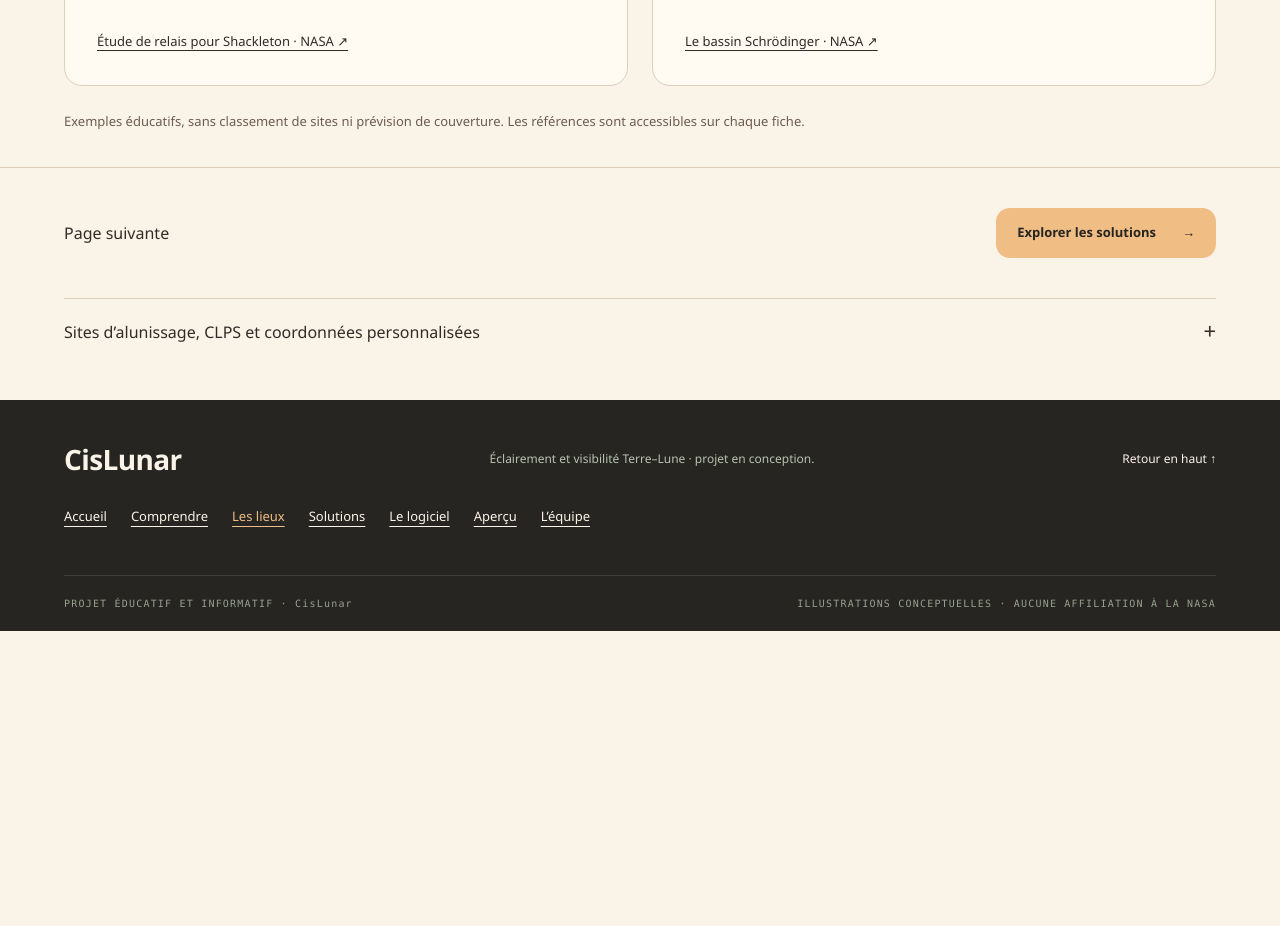
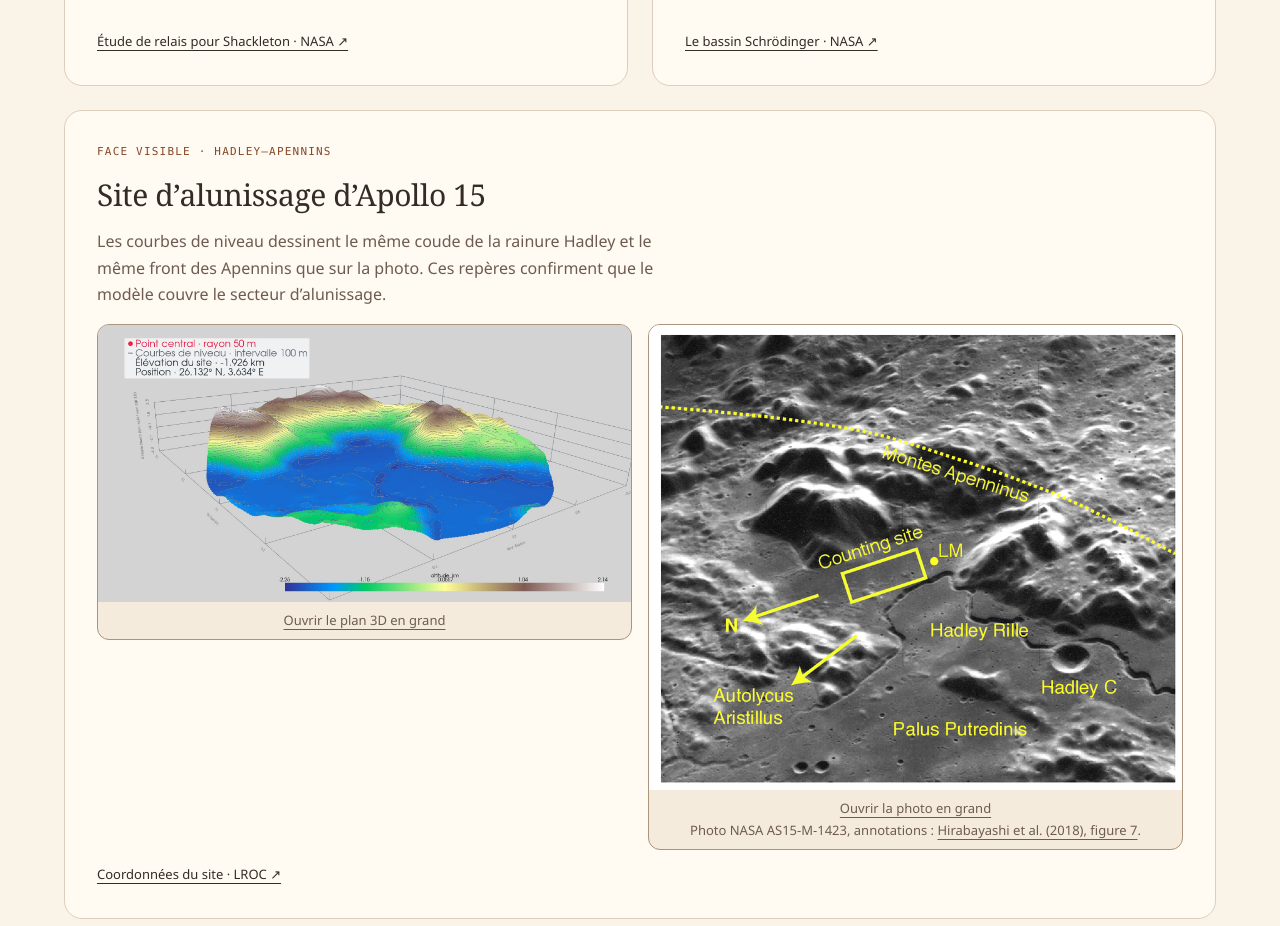
Before and after one commit to ZachRobitaille/CisLunar, a plain HTML site: page lieux.html in a window 1280 px wide. Shown: the part 1871-2797 px from the top of the page. Before the commit the page ends 2502 px from the top, so only its background shows below. Drawn offline with Linux system fonts and the light colour scheme.

Commit message:
Add Apollo 15 terrain comparison and image credit

```diff
--- a/lieux.html
+++ b/lieux.html
@@ -1,9 +1,9 @@
 <!doctype html>
 <html lang="fr">
-<head><meta charset="utf-8"><meta name="viewport" content="width=device-width, initial-scale=1"><meta name="theme-color" content="#272521"><meta name="description" content="De la Tranquillité à Schrödinger : quatre lieux pour comprendre les communications Terre–Lune."><title>Les lieux — CisLunar</title><link rel="icon" href="assets/favicon.svg" type="image/svg+xml"><link rel="stylesheet" href="styles.css?v=plans-tranquillite"><script src="script.js?v=20261102-brief12" defer></script><link rel="alternate" hreflang="fr" href="lieux.html"><link rel="alternate" hreflang="en" href="en/lieux.html"></head>
+<head><meta charset="utf-8"><meta name="viewport" content="width=device-width, initial-scale=1"><meta name="theme-color" content="#272521"><meta name="description" content="De la Tranquillité à Schrödinger : cinq lieux pour comprendre les communications Terre–Lune."><title>Les lieux — CisLunar</title><link rel="icon" href="assets/favicon.svg" type="image/svg+xml"><link rel="stylesheet" href="styles.css?v=apollo15"><script src="script.js?v=20261102-brief12" defer></script><link rel="alternate" hreflang="fr" href="lieux.html"><link rel="alternate" hreflang="en" href="en/lieux.html"></head>
 <body id="haut"><a class="skip-link" href="#contenu">Aller au contenu</a>
 <header class="header"><a class="brand" href="index.html" aria-label="CisLunar, introduction">CisLunar<span class="brand-caption">LUNAR HORIZON</span></a><button class="menu-toggle" type="button" aria-expanded="false" aria-controls="navigation">Menu <span aria-hidden="true">＋</span></button><nav id="navigation" aria-label="Navigation principale"><a href="index.html">Accueil</a><a href="comprendre.html">Comprendre</a><a href="lieux.html" aria-current="page">Les lieux</a><a href="solutions.html">Solutions</a><a href="telechargement.html">Le logiciel</a><a href="apercu.html">Aperçu</a><a href="equipe.html">L’équipe</a></nav><nav class="language-switch" aria-label="Langue"><a href="lieux.html" lang="fr" hreflang="fr" title="Passer en français" aria-current="true">FR</a><a href="en/lieux.html" lang="en" hreflang="en" title="Switch to English">EN</a></nav></header>
-<main id="contenu"><section class="page-heading section slim-heading"><p class="eyebrow">EXPLORER</p><h1>Les communications<br>selon le site lunaire</h1><p class="page-lead">Au pôle Sud, l’éclairement et la vue vers la Terre varient avec le relief et la date. Ces quatre exemples illustrent les compromis à comparer.</p></section><section class="section places places-page" id="lieux" aria-labelledby="lieux-carte"><h2 class="sr-only" id="lieux-carte">Les quatre lieux</h2><div class="places-grid">
+<main id="contenu"><section class="page-heading section slim-heading"><p class="eyebrow">EXPLORER</p><h1>Les communications<br>selon le site lunaire</h1><p class="page-lead">Au pôle Sud, l’éclairement et la vue vers la Terre varient avec le relief et la date. Ces cinq exemples illustrent les compromis à comparer.</p></section><section class="section places places-page" id="lieux" aria-labelledby="lieux-carte"><h2 class="sr-only" id="lieux-carte">Les cinq lieux</h2><div class="places-grid">
         <article class="place-card"><p class="place-region">FACE VISIBLE · RÉGION ÉQUATORIALE</p><h3>La base de la Tranquillité</h3>
           <figure class="place-plan place-plan--filled" id="plan-tranquillite">
             <img src="assets/plan-tranquillite.png" width="1915" height="986" alt="Plan topographique en 3D de la base de la Tranquillité, avec courbes de niveau et échelle d’altitude.">
@@ -28,7 +28,23 @@
             <figcaption><a href="assets/plan-schrodinger.png">Ouvrir le plan en grand</a></figcaption>
           </figure>
           <p>Ce grand bassin d’impact permet d’étudier l’histoire géologique de la Lune. Situé sur la face cachée, il n’a pas de vue directe vers la Terre : augmenter la puissance d’émission ne retire pas l’obstacle.</p><details class="extra-detail"><summary>Ce que cela change pour une mission</summary><p><strong>À prévoir :</strong> un relais disposant d’un trajet vers la surface et vers la Terre, avec des fenêtres de couverture et du stockage si nécessaire.</p></details><a href="https://science.nasa.gov/image-detail/20100716/">Le bassin Schrödinger · NASA ↗</a></article>
+        <article class="place-card place-card--comparison" id="apollo-15" aria-labelledby="apollo-15-titre">
+          <p class="place-region">FACE VISIBLE · HADLEY–APENNINS</p>
+          <h3 id="apollo-15-titre">Site d’alunissage d’Apollo 15</h3>
+          <p>Les courbes de niveau dessinent le même coude de la rainure Hadley et le même front des Apennins que sur la photo. Ces repères confirment que le modèle couvre le secteur d’alunissage.</p>
+          <div class="place-comparison">
+            <figure class="place-plan place-plan--filled">
+              <img src="assets/plan-apollo-15.png" width="1916" height="996" alt="Plan 3D du relief autour du site d’Apollo 15, avec courbes de niveau et échelle d’altitude." loading="lazy">
+              <figcaption><a href="assets/plan-apollo-15.png">Ouvrir le plan 3D en grand</a></figcaption>
+            </figure>
+            <figure class="place-plan place-plan--filled">
+              <img src="assets/apollo-15-photo-annotee.png" width="850" height="743" alt="Photo orbitale annotée montrant la rainure Hadley, les Apennins et le site du module lunaire, repéré par LM." loading="lazy">
+              <figcaption><a href="assets/apollo-15-photo-annotee.png">Ouvrir la photo en grand</a><br>Photo NASA AS15-M-1423, annotations : <a href="https://doi.org/10.1002/2017JE005377">Hirabayashi et al. (2018), figure 7</a>.</figcaption>
+            </figure>
+          </div>
+          <a href="https://lroc.im-ldi.com/images/491">Coordonnées du site · LROC ↗</a>
+        </article>
       </div>
-    </section><p class="section page-note">Exemples éducatifs, sans classement de sites ni prévision de couverture. Les références sont accessibles sur chaque fiche.</p><aside class="next-page section"><p>Page suivante</p><a class="button button-lime" href="solutions.html">Explorer les solutions <span aria-hidden="true">→</span></a></aside><section class="section site-context"><details><summary>Sites d’alunissage, CLPS et coordonnées personnalisées</summary><p>Le défi concerne notamment les missions CLPS et d’autres programmes lunaires. Le futur outil pourrait réunir des sites Apollo, des cibles CLPS et d’autres missions, avec saisie de coordonnées. Les quatre fiches ci-dessus sont des exemples pédagogiques, pas un catalogue de cibles validées.</p><p>Le pôle Sud intéresse notamment l’étude de la glace d’eau et d’autres ressources. Les zones éclairées et les cratères ombragés posent des contraintes très différentes.</p><a href="https://science.nasa.gov/lunar-science/clps-deliveries/">NASA · CLPS ↗</a></details></section></main>
+    </section><p class="section page-note">Exemples éducatifs, sans classement de sites ni prévision de couverture. Les références sont accessibles sur chaque fiche.</p><aside class="next-page section"><p>Page suivante</p><a class="button button-lime" href="solutions.html">Explorer les solutions <span aria-hidden="true">→</span></a></aside><section class="section site-context"><details><summary>Sites d’alunissage, CLPS et coordonnées personnalisées</summary><p>Le défi concerne notamment les missions CLPS et d’autres programmes lunaires. Le futur outil pourrait réunir des sites Apollo, des cibles CLPS et d’autres missions, avec saisie de coordonnées. Les cinq fiches ci-dessus sont des exemples pédagogiques, pas un catalogue de cibles validées.</p><p>Le pôle Sud intéresse notamment l’étude de la glace d’eau et d’autres ressources. Les zones éclairées et les cratères ombragés posent des contraintes très différentes.</p><a href="https://science.nasa.gov/lunar-science/clps-deliveries/">NASA · CLPS ↗</a></details></section></main>
 <footer><a class="brand" href="index.html" aria-label="CisLunar, introduction">CisLunar</a><p>Éclairement et visibilité Terre–Lune · projet en conception.</p><a href="#haut">Retour en haut ↑</a><nav class="footer-nav" aria-label="Navigation de pied de page"><a href="index.html">Accueil</a><a href="comprendre.html">Comprendre</a><a href="lieux.html" aria-current="page">Les lieux</a><a href="solutions.html">Solutions</a><a href="telechargement.html">Le logiciel</a><a href="apercu.html">Aperçu</a><a href="equipe.html">L’équipe</a></nav><div class="footer-bottom"><span>PROJET ÉDUCATIF ET INFORMATIF · CisLunar</span><span>ILLUSTRATIONS CONCEPTUELLES · AUCUNE AFFILIATION À LA NASA</span></div></footer>
 </body></html>
--- a/styles.css
+++ b/styles.css
@@ -150,6 +150,27 @@ input[type=range]{min-height:32px}.chart-label{fill:#d8c8b5}.download-button:dis
 
 .place-plan--filled figcaption {
   padding: 8px 12px;
+}
+
+.place-card--comparison {
+  grid-column: 1 / -1;
+}
+
+.place-comparison {
+  display: grid;
+  grid-template-columns: repeat(2, minmax(0, 1fr));
+  align-items: start;
+  gap: 16px;
+}
+
+.place-comparison .place-plan {
+  margin-bottom: 0;
+}
+
+@media (max-width: 760px) {
+  .place-comparison {
+    grid-template-columns: minmax(0, 1fr);
+  }
 }
 
 /* Simulator preview charts reserve space for future data. */
```
Also changed, not shown: en/lieux.html (+19 -3 lines), assets/apollo-15-photo-annotee.png (added), assets/plan-apollo-15.png (added).
